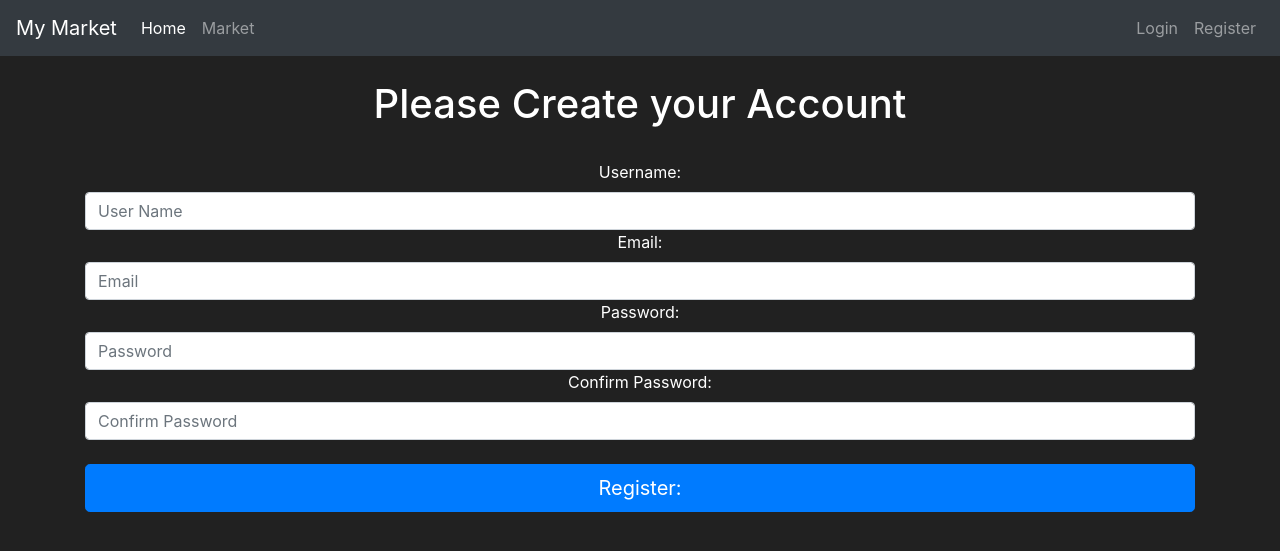
After one commit to GeoffryAbiFarah/MyMarket---Flask, a Flask app: page /register in a window 1280 px wide. The commit adds this page. Shown: the top 551 px of the page. Run offline with Flask 2, Linux system fonts and the light colour scheme; some libraries are stand-ins or nearby versions.

Commit message:
added register form

```diff
--- a/market/__init__.py
+++ b/market/__init__.py
@@ -9,6 +9,8 @@ from flask_sqlalchemy import SQLAlchemy
 
 app = Flask(__name__) #__name__ => local file name
 app.config['SQLALCHEMY_DATABASE_URI'] = 'sqlite:///market.db'
+app.config['SECRET_KEY'] = '00c850c1210e1e42eb6c4edc'
+
 db = SQLAlchemy(app)
 
 from market import routes
--- /dev/null
+++ b/market/forms.py
@@ -0,0 +1,9 @@
+from flask_wtf import FlaskForm
+from wtforms import StringField, PasswordField, SubmitField
+
+class RegisterForm(FlaskForm):
+    username = StringField(label='Username:')
+    email = StringField(label='Email:')
+    password1 = PasswordField(label='Password:')
+    password2 = PasswordField(label='Confirm Password:')
+    submit = SubmitField(label='Register:')
--- a/market/routes.py
+++ b/market/routes.py
@@ -1,6 +1,7 @@
 from market import app
 from flask import render_template
 from market.models import Item
+from market.forms import RegisterForm
 
 #routes
 @app.route('/')
@@ -12,3 +13,8 @@ def home_page():
 def market_page():
     items = Item.query.all()
     return render_template('market.html', items=items)
+
+@app.route('/register')
+def register_page():
+    form = RegisterForm()
+    return render_template('register.html', form=form)
--- a/market/templates/base.html
+++ b/market/templates/base.html
@@ -32,7 +32,7 @@
                     <a class="nav-link" href="#">Login</a>
                 </li>
                 <li class="nav-item">
-                    <a class="nav-link" href="#">Register</a>
+                    <a class="nav-link" href="{{ url_for('register_page')}}">Register</a>
                 </li>
             </ul>
         </div>
--- /dev/null
+++ b/market/templates/register.html
@@ -0,0 +1,32 @@
+{% extends 'base.html' %}
+
+{% block title %}
+Register page
+{% endblock %}
+
+{% block content %}
+<br/>
+<h1 class="text-center">Please Create your Account</h1>
+<br/>
+
+<!-- form -->
+    <div class="container text-center">
+        <form method="POST" class="form-register" style="color:white">
+            {{ form.username.label() }}
+            {{ form.username(class="form-control", placeholder="User Name") }}
+
+            {{ form.email.label() }}
+            {{ form.email(class="form-control", placeholder="Email") }}
+
+            {{ form.password1.label() }}
+            {{ form.password1(class="form-control", placeholder="Password") }}
+
+            {{ form.password2.label() }}
+            {{ form.password2(class="form-control", placeholder="Confirm Password") }}
+
+            <br/>
+            {{ form.submit(class="btn btn-lg btn-block btn-primary") }}
+        </form>
+    </div>
+
+{% endblock %}
```
